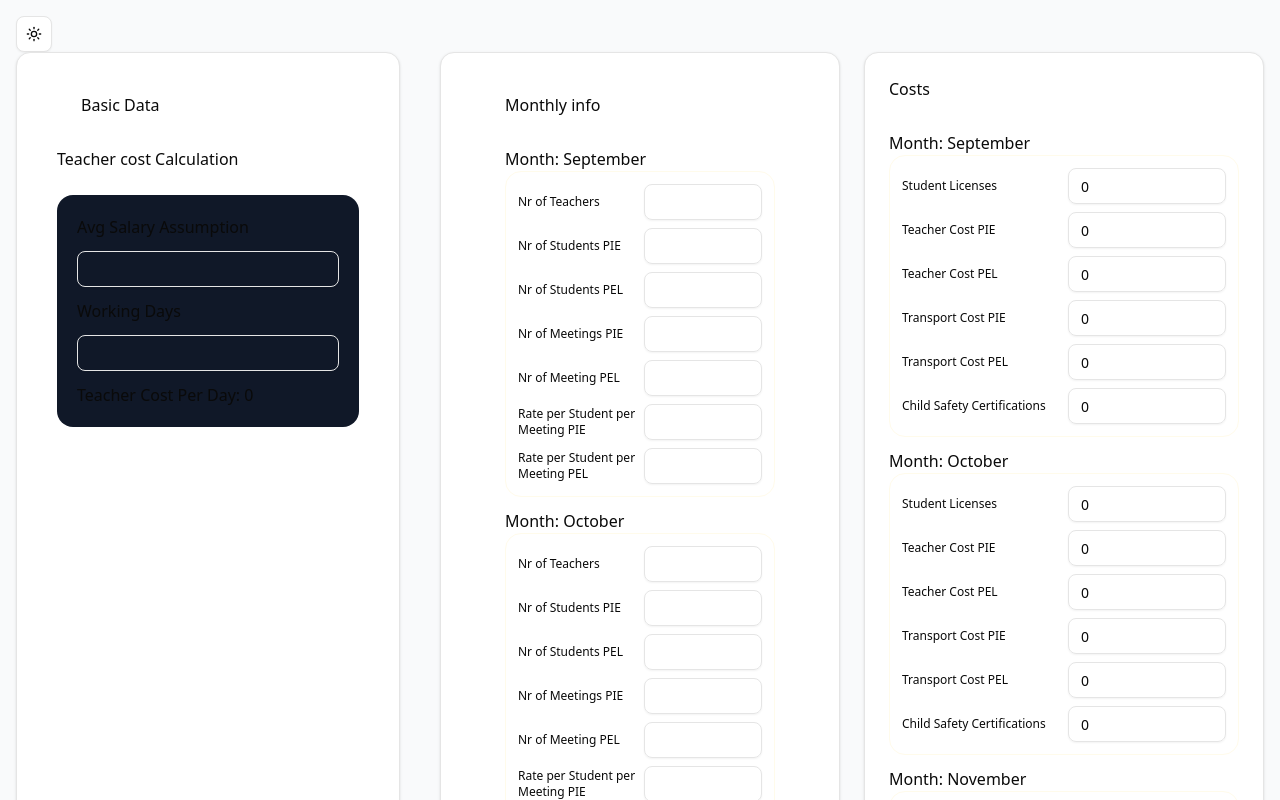
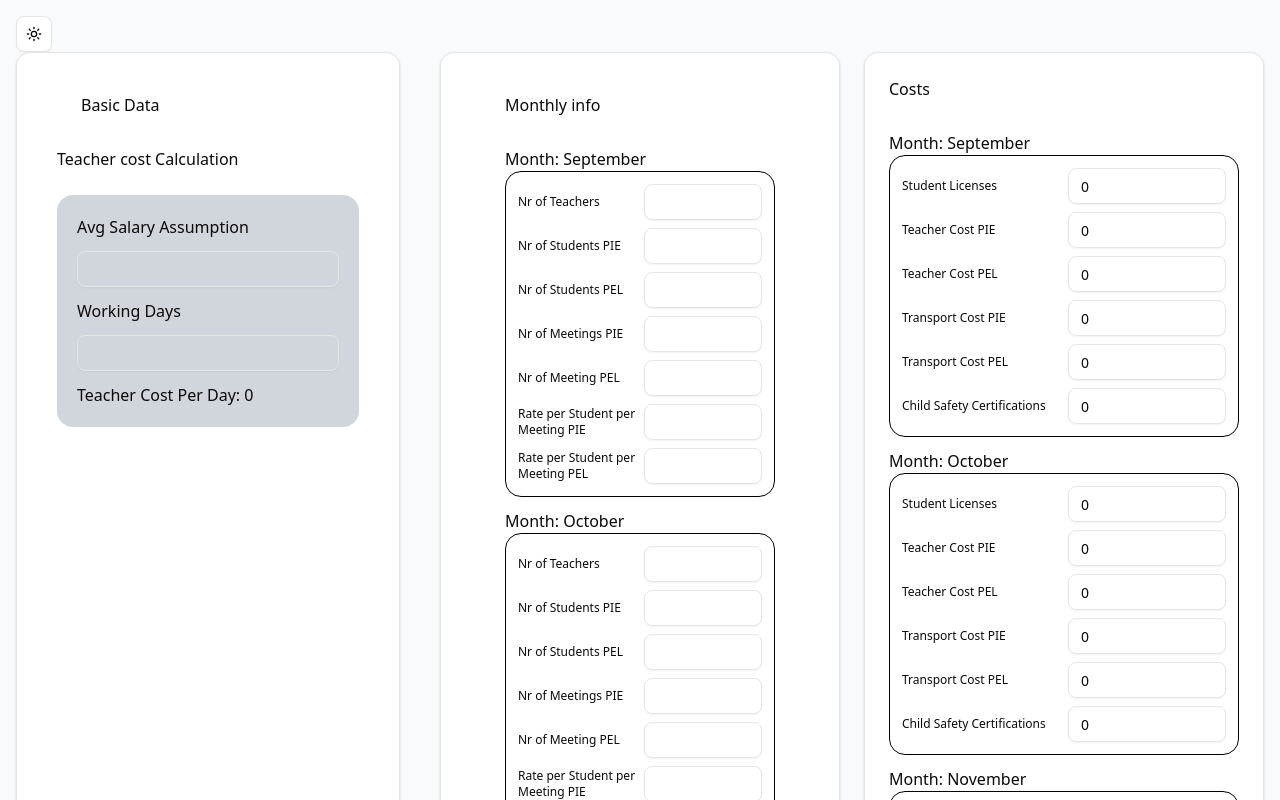
Before and after one commit to mikowhy33/franchise_calc, a Next.js app: page / in a window 1280 px wide. Shown: the top 800 px of the page. Built offline with nearby package versions, Linux system fonts and the light colour scheme.

Commit message:
[fix]- fixed the light mode

```diff
--- a/src/components/homePage.tsx
+++ b/src/components/homePage.tsx
@@ -302,7 +302,7 @@ export default function MainnnPage() {
 						<CardHeader>Basic Data</CardHeader>
 
 						<h2>Teacher cost Calculation</h2>
-						<div className="bg-gray-900 space-y-3 p-5 rounded-2xl">
+						<div className="bg-gray-300 dark:bg-gray-900 space-y-3 p-5 rounded-2xl">
 							<p>Avg Salary Assumption</p>
 							<Input
 								type="text"
@@ -337,7 +337,7 @@ export default function MainnnPage() {
 									<div key={month}>
 										<h2>Month: {month}</h2>
 
-										<div className="grid grid-cols-2 gap-2 text-xs border border-amber-50 p-3 rounded-2xl items-center">
+										<div className="grid grid-cols-2 gap-2 text-xs border border-black dark:border-amber-50 p-3 rounded-2xl items-center">
 											<p>Nr of Teachers</p>
 											<Input
 												type="text"
@@ -466,7 +466,7 @@ export default function MainnnPage() {
 									<div key={month}>
 										<h2>Month: {month}</h2>
 
-										<div className="grid grid-cols-2 gap-2 p-3 text-xs items-center border border-amber-50 rounded-2xl ">
+										<div className="grid grid-cols-2 gap-2 p-3 text-xs items-center border border-black dark:border-amber-50 rounded-2xl ">
 											<p>Student Licenses</p>
 											<Input
 												type="text"
```
